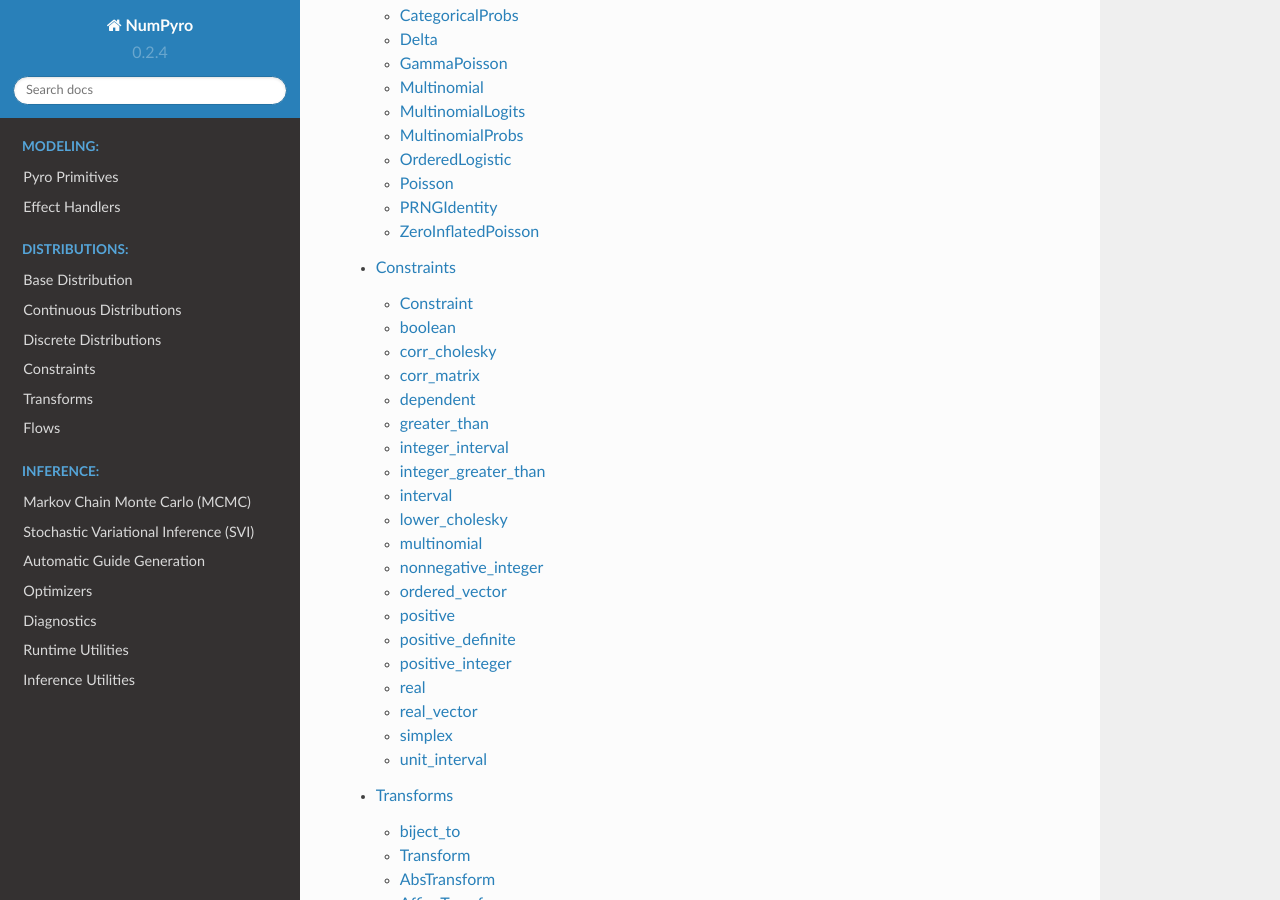
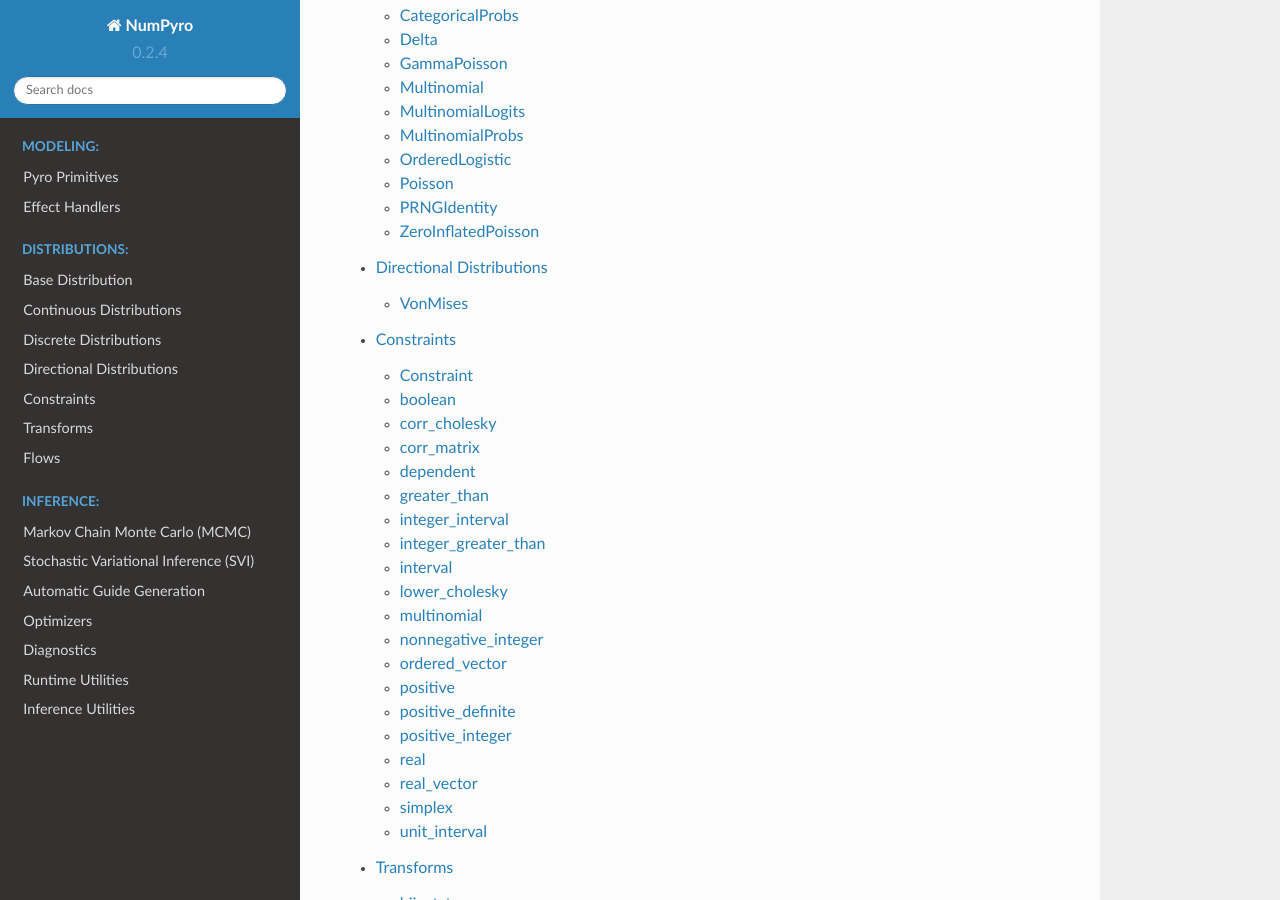
Before and after one commit to pyro-ppl/numpyro, a Sphinx documentation site: the page built from docs/source/index.rst, in a window 1280 px wide and 900 px high, scrolled down 1764 px. Built offline with Sphinx 7.4.7 and the Read the Docs theme 2.0.0, drawn with Linux system fonts in a browser that asks for light colours.

Commit message:
Added VonMises entry to docs.

```diff
--- a/docs/source/distributions.rst
+++ b/docs/source/distributions.rst
@@ -377,6 +377,19 @@ ZeroInflatedPoisson
     :show-inheritance:
     :member-order: bysource
 
+
+Directional Distributions
+=========================
+
+VonMises
+--------
+.. autoclass:: numpyro.distributions.directional.VonMises
+    :members:
+    :undoc-members:
+    :show-inheritance:
+    :member-order: bysource
+
+
 Constraints
 ===========
 
```
